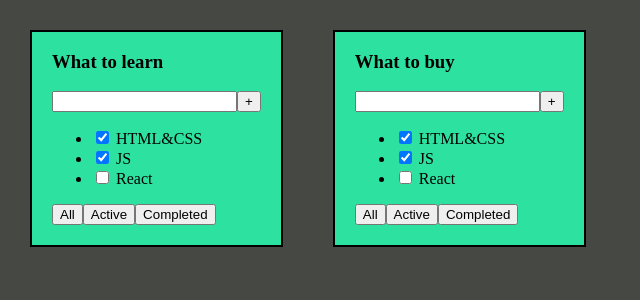
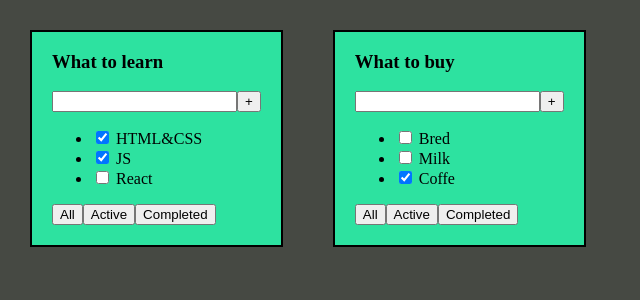
Before and after one commit to Tenebran/todo-refresh, a React (Vite) app: page / in a window 1280 px wide. Shown: the top 300 px of the page, without its empty margins (0-640 px from the left). Built offline with nearby package versions, Linux system fonts and the light colour scheme.

Commit message:
refactor: render tasks dynamically via props
- add TaskType model in App
- move task data into App component
- pass tasks to Todolist via props
- render task list dynamically using map
- type Todolist props with TaskType[]

```diff
--- a/src/App.tsx
+++ b/src/App.tsx
@@ -1,14 +1,52 @@
 import './App.css';
 import { Todolist } from './Todolist';
+
+export type TaskType = { id: string; isDone: boolean; title: string };
 
 function App() {
   const todolistTitle1: string = 'What to learn';
   const todolistTitle2: string = 'What to buy';
 
+  const tasks_1: TaskType[] = [
+    {
+      id: '1',
+      isDone: true,
+      title: 'HTML&CSS',
+    },
+    {
+      id: '2',
+      isDone: true,
+      title: 'JS',
+    },
+    {
+      id: '3',
+      isDone: false,
+      title: 'React',
+    },
+  ];
+
+  const tasks_2: TaskType[] = [
+    {
+      id: '1',
+      isDone: false,
+      title: 'Bred',
+    },
+    {
+      id: '2',
+      isDone: false,
+      title: 'Milk',
+    },
+    {
+      id: '3',
+      isDone: true,
+      title: 'Coffe',
+    },
+  ];
+
   return (
     <div className="app">
-      <Todolist title={todolistTitle1} />
-      <Todolist title={todolistTitle2} />
+      <Todolist title={todolistTitle1} tasks={tasks_1} />
+      <Todolist title={todolistTitle2} tasks={tasks_2} />
     </div>
   );
 }
--- a/src/Todolist.tsx
+++ b/src/Todolist.tsx
@@ -1,10 +1,9 @@
 import React from 'react';
+import type { TaskType } from './App';
 
-type TodolistType = {
-  title: string;
-};
+export type TaskPropsType = { title: string; tasks: TaskType[] };
 
-export const Todolist: React.FC<TodolistType> = ({ title }) => {
+export const Todolist: React.FC<TaskPropsType> = ({ title, tasks }) => {
   return (
     <div className="todolist">
       <h3>{title}</h3>
@@ -13,15 +12,11 @@ export const Todolist: React.FC<TodolistType> = ({ title }) => {
         <button>+</button>
       </div>
       <ul>
-        <li>
-          <input type="checkbox" checked={true} /> <span>HTML&CSS</span>
-        </li>
-        <li>
-          <input type="checkbox" checked={true} /> <span>JS</span>
-        </li>
-        <li>
-          <input type="checkbox" checked={false} /> <span>React</span>
-        </li>
+        {tasks.map((t) => (
+          <li>
+            <input type="checkbox" id={t.id} checked={t.isDone} /> <span>{t.title}</span>
+          </li>
+        ))}
       </ul>
       <div>
         <button>All</button>
```
